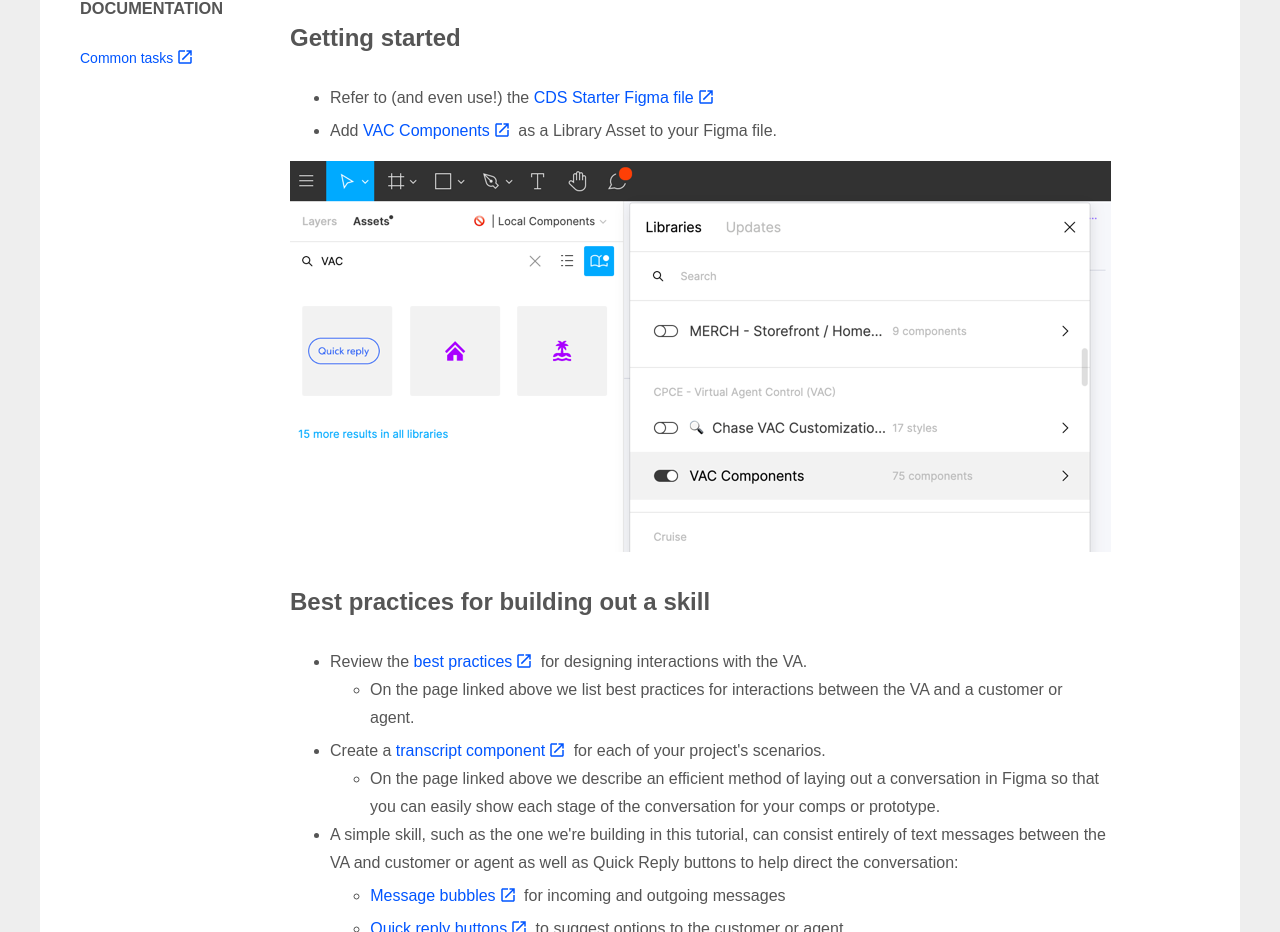
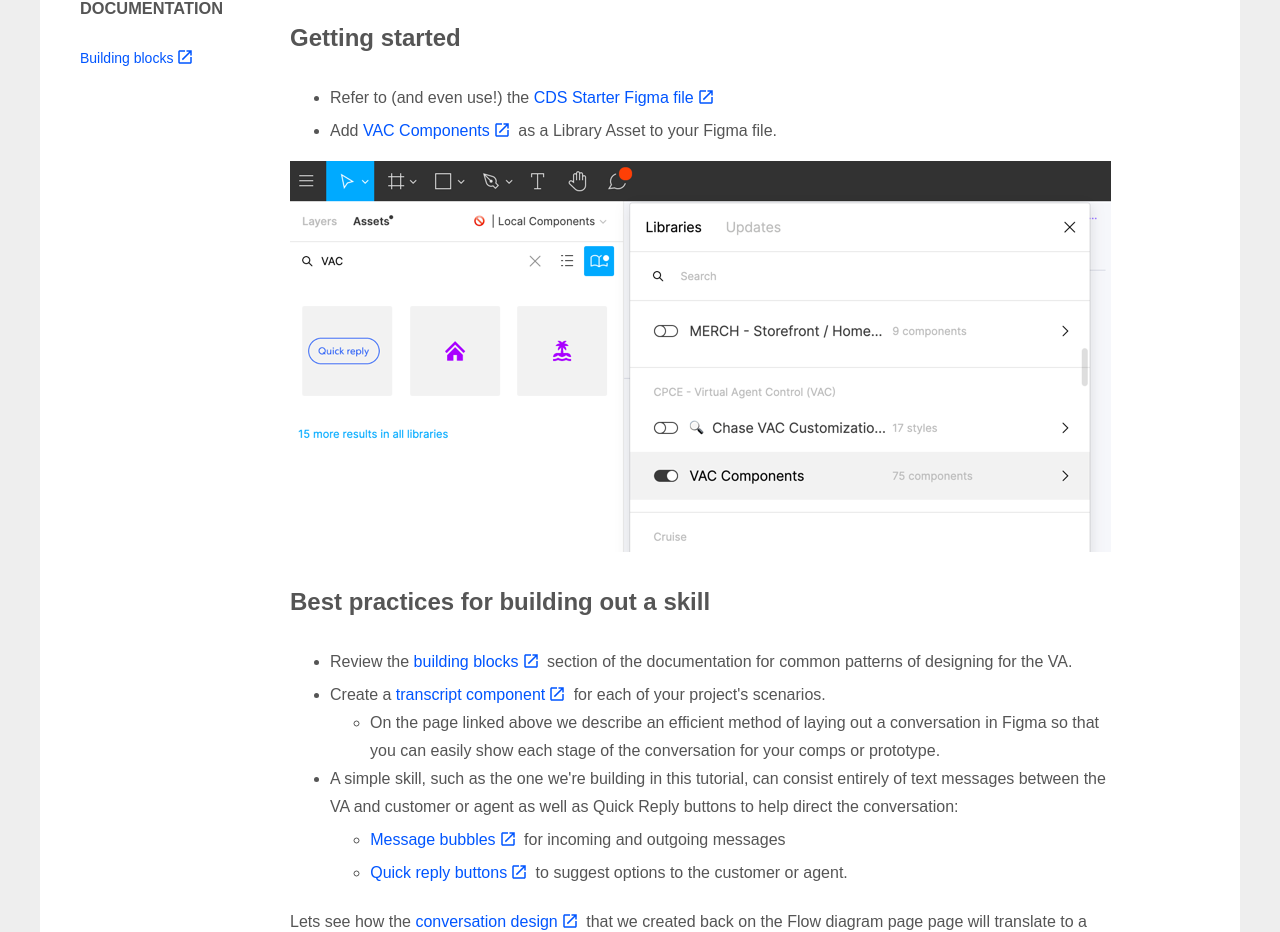
Before and after one commit to phed888/mdx-tutorial-site, a Gatsby site: page /basic-design/ in a window 1280 px wide. Shown: the part 571-1503 px from the top of the page. Built offline with nearby package versions, Linux system fonts and the light colour scheme; Gatsby itself is replaced by a stand-in of ours.

Commit message:
Updating design page and links to building blocks page.

```diff
--- a/posts/006-basic-design/basic-design.mdx
+++ b/posts/006-basic-design/basic-design.mdx
@@ -38,8 +38,7 @@ While the flow diagram can demonstrate the logic of your solution, its important
 
 ## Best practices for building out a skill
 
-  - Review the <ExternalLink linkName="best practices" linkURL="" /> for designing interactions with the VA.
-    - On the page linked above we list best practices for interactions between the VA and a customer or agent.
+  - Review the <ExternalLink linkName="building blocks" linkURL="https://confluence.expedia.biz/display/GCOUX/Building+blocks" /> section of the documentation for common patterns of designing for the VA.
   - Create a <ExternalLink linkName="transcript component" linkURL="https://www.figma.com/file/bXYsRa3eAw4TMWb56yPJXs/How-to%3A-build-a-transcript?node-id=0%3A1" /> for each of your project's scenarios.
     - On the page linked above we describe an efficient method of laying out a conversation in Figma so that you can easily show each stage of the conversation for your comps or prototype.
   - A simple skill, such as the one we're building in this tutorial, can consist entirely of text messages between the VA and customer or agent as well as Quick Reply buttons to help direct the conversation:
@@ -51,8 +50,7 @@ Lets see how the <ExternalLink linkName="conversation design" linkURL="/basic-fl
 
 <Notification headerText="Transcript of our basic conversation" textColor="#333399" icon="example" backgroundColor="#eeeeff">
 
-
-<!-- <MoveFlag message="Need Figma transcript of basic conversation here" /> -->
+![Example 'Happy path' transcript](images/happy-path-amenities2.png)
 
 </Notification>
 
--- a/src/components/section-nav.js
+++ b/src/components/section-nav.js
@@ -113,8 +113,8 @@ const SectionNav = () => {
         Documentation
       </h3>
       <ExternalLink
-        linkName="Common tasks"
-        linkURL="https://confluence.expedia.biz/display/GCOUX/Common+tasks"
+        linkName="Building blocks"
+        linkURL="https://confluence.expedia.biz/display/GCOUX/Building+blocks"
       />
     </SecNavContainer>
   )
```
Also changed, not shown: posts/006-basic-design/images/happy-path-amenities2.png (added).
